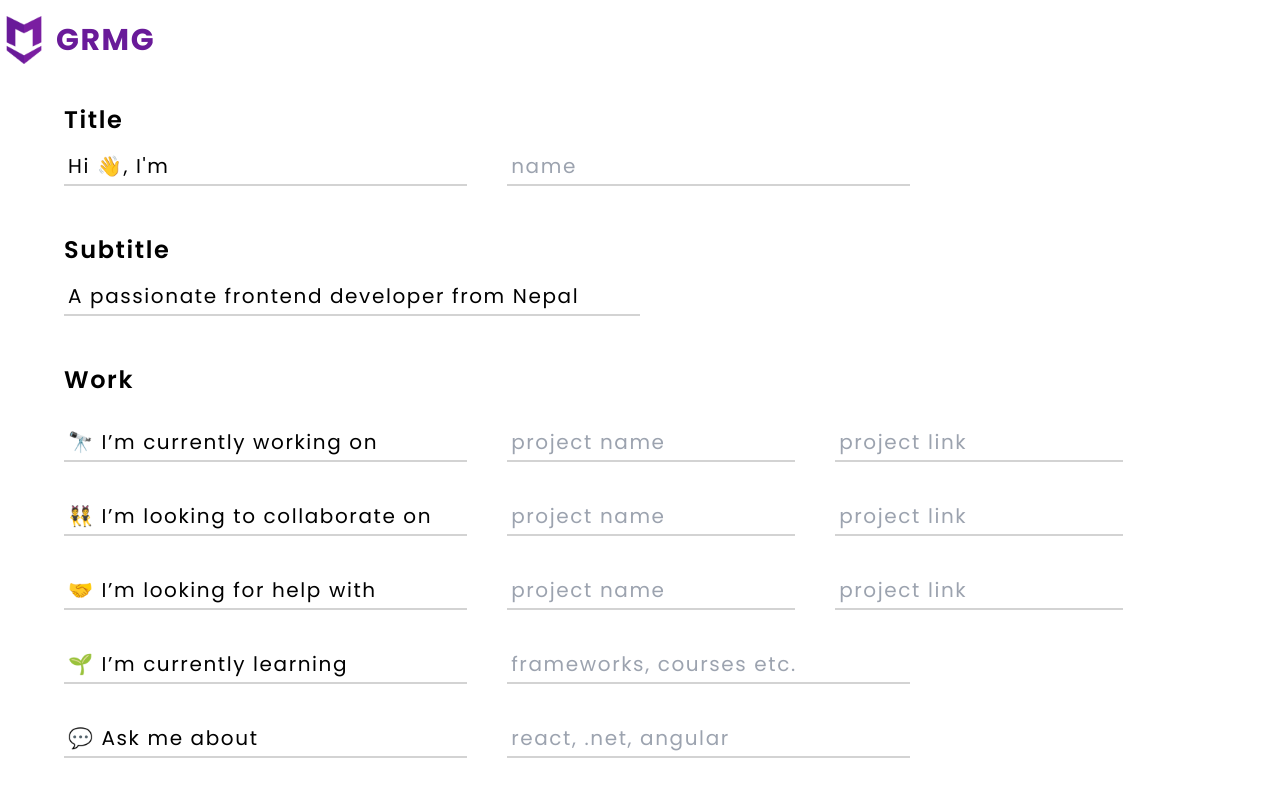
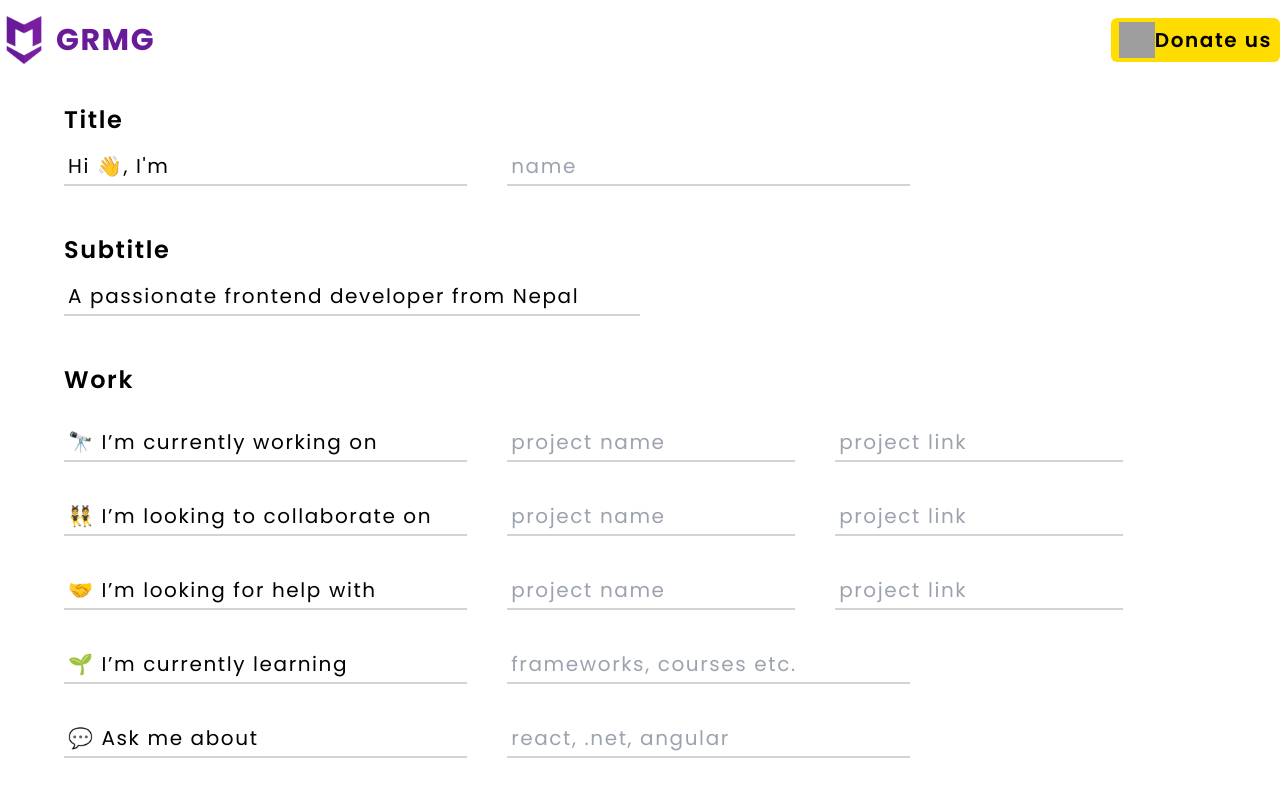
Before and after one commit to sagar-tandan/Github_Readme_Generator, a React (Vite) app: page / in a window 1280 px wide. Shown: the top 799 px of the page. Built offline with nearby package versions, Linux system fonts and the light colour scheme; grey boxes are pictures that could not be loaded.

Commit message:
Header completed

```diff
--- a/src/Components/Header.jsx
+++ b/src/Components/Header.jsx
@@ -3,12 +3,26 @@ import logo from "../assets/logoo.webp";
 
 const Header = () => {
   return (
-    <div className="w-full flex py-4 fixed bg-white">
+    <div className="w-full flex py-4 fixed bg-white px-4 sm:px-0 z-50">
       <div className="w-full max-w-screen-2xl flex justify-between mx-auto">
         <div className="w-full flex gap-2 items-center">
-          <img className="w-12 h-12" src={logo} alt="" />
-          <h1 className="text-3xl font-bold text-[#691a99]">GRMG</h1>
+          <img className="w-6 h-6 sm:w-12 sm:h-12" src={logo} alt="" />
+          <h1 className="sm:text-3xl font-bold text-[#691a99] text-md ">GRMG</h1>
         </div>
+        <a
+          href="https://buymeacoffee.com/sagartandan_"
+          target="_blank"
+          className="w-full flex gap-2 items-center justify-end "
+        >
+          <button className="flex bg-[#ffdd00] px-2 py-1 items-center justify-center rounded-md active:scale-90 duration-100 transition-all">
+            <img
+              className="w-6 h-6 sm:w-9 sm:h-9 "
+              src="https://koronapos.com/wp-content/uploads/2020/04/684569_Landing-Page-Icons-Coffee-Shop-_041320.png"
+              alt=""
+            />
+            <h1 className="sm:text-xl font-semibold text-md ">Donate us</h1>
+          </button>
+        </a>
       </div>
     </div>
   );
```
